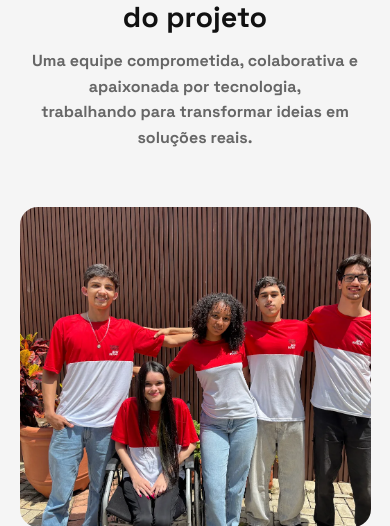
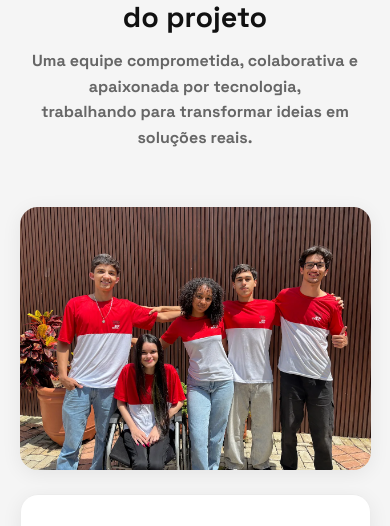
Before and after one commit to rianzitos/SystemFluxe, a PHP site: page /SystemFluxe/index.html in a window 390 px wide. Shown: the part 5259-5785 px from the top of the page. Run offline with PHP 8.4, Linux system fonts and the light colour scheme; some libraries are stand-ins or nearby versions; some web fonts are replaced.

Commit message:
Corrige scroll suave, menu hambúrguer, hover dos cards e foto da equipe
- Scroll suave (Lenis/GSAP) e transições dos cards voltam a funcionar para quem
  tem "reduzir animações" ligado no sistema: removida a regra prefers-reduced-motion
  que desligava o Lenis, o ScrollReveal/GSAP e as transições (o site original não tinha)
- Menu hambúrguer vira painel flutuante animado (fade + deslize, itens em sequência),
  sem empurrar o conteúdo da página; fecha ao tocar fora, com Esc ou ao rolar
- Hover dos cards: card sobe e cresce, imagem amplia e a sombra amarela surge
  gradualmente (0,65s), com a mesma transição na entrada e na saída
- Foto da equipe: <img> com altura automática no lugar de background "cover",
  mostrando os 5 integrantes inteiros em qualquer largura de tela

Co-Authored-By: Claude Sonnet 5.5 <noreply@anthropic.com>
Claude-Session: https://claude.ai/code/session_01ReptrUnTpiwjgwfqBno6bY

```diff
--- a/index.html
+++ b/index.html
@@ -344,9 +344,10 @@
                             </div>
 
                             <div class="equipe-foto-central">
-                                <div class="equipe-foto-placeholder">
-
-                                </div>
+                                <!-- Foto da equipe: <img> mostra a foto inteira, na proporção original
+                                     (se trocar a imagem, ajuste width/height para o tamanho dela) -->
+                                <img class="equipe-foto" src="/img/equipeAtualizada.webp" width="1229" height="922"
+                                    alt="Integrantes da equipe Fluxe juntos" loading="lazy" decoding="async">
                             </div>
 
                             <div class="membro-card">
--- a/public/css/style.css
+++ b/public/css/style.css
@@ -1379,40 +1382,23 @@ input:checked+label .descricao * {
     line-height: 1.55;
 }
 
-/* Foto central da equipe */
+/* Foto central da equipe
+   É uma <img> com altura automática: a foto aparece inteira (todos os integrantes),
+   sempre na proporção original, sem ser cortada como acontecia com o background "cover". */
 .equipe-foto-central {
     flex: 1;
-    max-width: 480px;
+    max-width: 600px;
     min-width: 260px;
-}
-
-.equipe-foto-placeholder {
+    align-self: center;
+}
+
+.equipe-foto {
+    display: block;
     width: 100%;
-    height: 100%;
-    min-height: 260px;
-    background: #f0f0f0;
+    height: auto;
     border-radius: 18px;
-    display: flex;
-    flex-direction: column;
-    align-items: center;
-    justify-content: center;
-    gap: 8px;
-}
-
-.equipe-foto-icon {
-    font-size: 48px;
-    color: #ccc;
-}
-
-.equipe-foto-placeholder {
-    background: url('/img/equipeAtualizada.webp');
-    background-size: cover;
-    background-position-x: 30%;
-}
-
-
-.equipe-foto-central img {
-    width: 40rem
+    background: var(--superficie-2);
+    box-shadow: var(--sombra-suave);
 }
 
 
@@ -1712,12 +1741,8 @@ input:checked+label .descricao * {
 
     .equipe-foto-central {
         width: 100%;
-        max-width: 100%;
+        max-width: 640px;
         order: -1;
-    }
-
-    .equipe-foto-placeholder {
-        min-height: 320px;
     }
 
     .membro-card {
```
Also changed, not shown: other parts of public/css/style.css (+69 -40 lines), public/js/script.js (+19 -14 lines).
